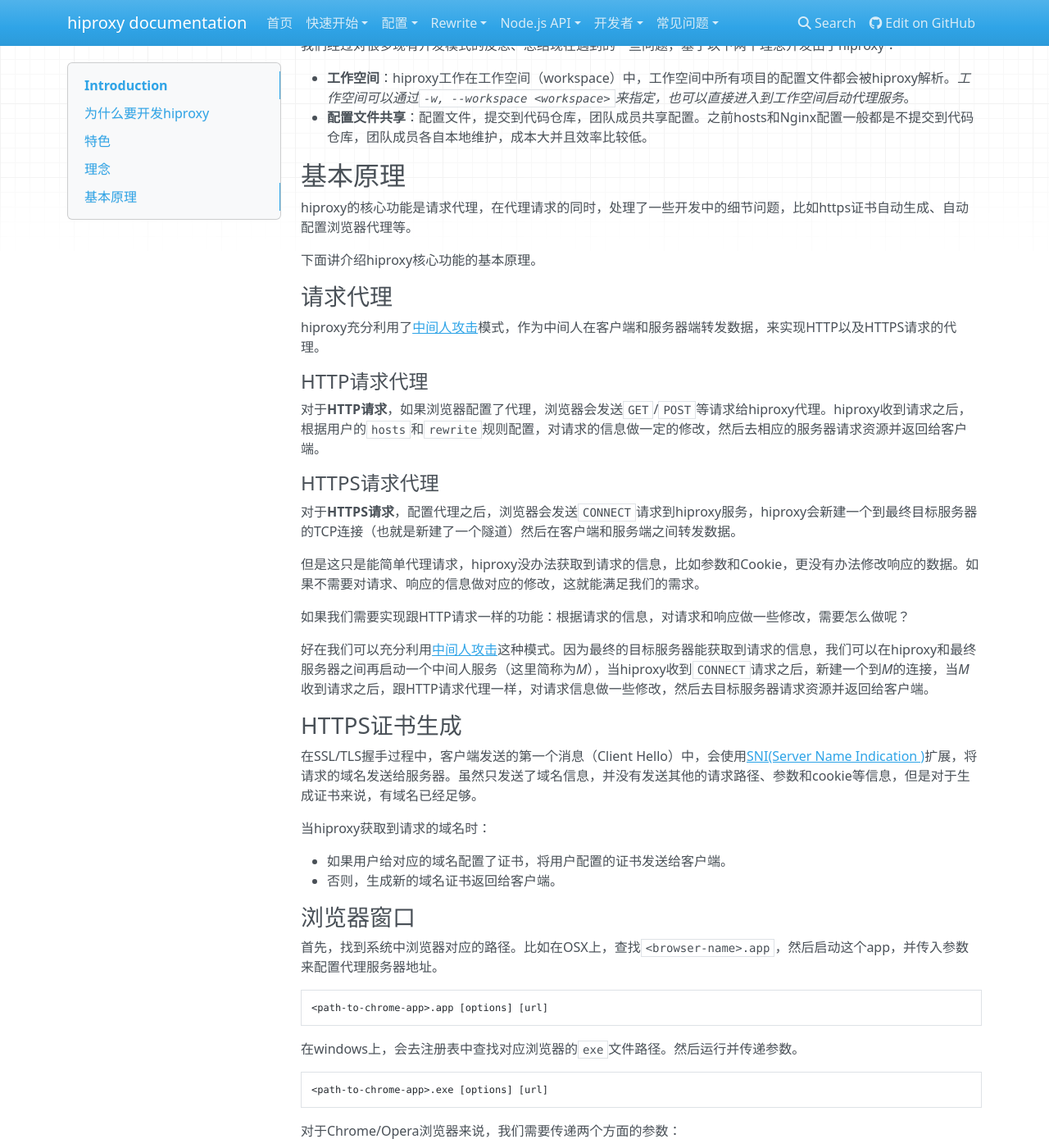
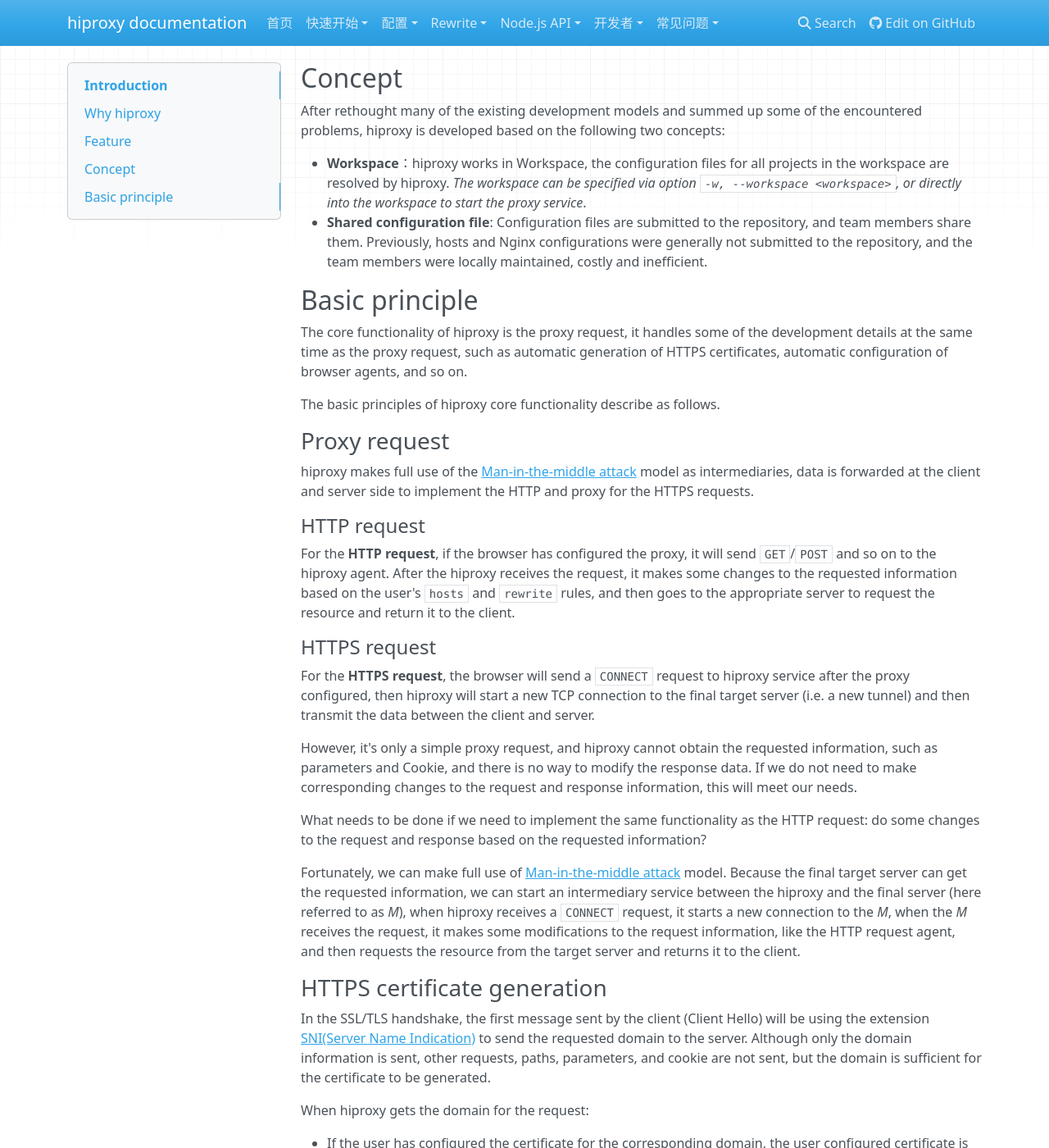
Before and after one commit to Jeoxs/hiproxy.org, an MkDocs documentation site: the page built from docs/en/get_started/introduction.md, in a window 1280 px wide and 1400 px high, scrolled down 1167 px. Shown: the whole window at 82% size. Built offline with MkDocs 1.6.1, drawn with Linux system fonts in a browser that asks for light colours; nearby versions of some CDN libraries; old or Windows-style settings are respelled for this version of MkDocs; some of the changed text lies outside the part shown.

Commit message:
translate `get started` chapter

````diff
--- a/docs/en/get_started/introduction.md
+++ b/docs/en/get_started/introduction.md
@@ -1,117 +1,114 @@
 # Introduction
 
-> 如果你愿意帮助hiproxy编写文档，请联系zdying@live.com, 谢谢！
->
 > If you are willing to help hiproxy to write documentation, please contact zdying@live.com, thank you!
 
-hiproxy是一个基于Node.js开发的轻量、可扩展的网络代理工具，主要目的是为了解决多个开发者在开发过程中遇到的hosts管理和请求代理的问题。使得在开发时，不再需要修改系统hosts和启动一个Nginx服务。
+hiproxy is a lightweight, extendable network proxy based on Node.js, the main purpose is to resolve the hosts management and proxy request problem that multiple developers encountered in development. And there is no need to modify system hosts and start Nginx service.
 
-hiproxy支持hosts配置文件，同时也扩展了hosts的语法，支持端口号。此外，hiproxy还支跟Nginx配置文件相似语法的配置文件。
+hiproxy supports hosts file, and the syntax is extended for hosts, it now supports port number. Besides, hiproxy supports configuration file using syntax similar to that for Nginx.
 
-## 为什么要开发hiproxy
+## Why hiproxy
 
-在前端开发中，如果我们通常会遇到下面的一些问题：
+In front-end development, if developers usually encounter some of the following problems:
 
-1. 调试线上页面问题，要在本地进行开发，需要能运行后端的项目（Node.js或者Java等项目），__前端工程师在本地搭建一套后端环境，可能代价比较大__。
-2. 如果有多个前端工程，__采用一个域名__，__部分工程__ 需要请求 __线上__ 资源，__部分__ 工程请求 __本地__。
-3. 为解决跨域等问题，本地开发时需要 __修改Response Header__。
-4. 本地开发https站点时，__证书不受信任__。
-5. 系统 __hosts修改__ 后，__不会立即生效__。
+1. While debugging online page issues, if both local development and back-end running ability for projects (Node.js/Java project) are required, __it may costs a lot for a front-end developer to build a back-end environment locally__.
+2. If multiple front-end projects exist, __with one domain__, __some projects__ need to request __online__ resources, __other__ projects request __local__ resources.
+3. In order to resolve the cross-domain problems, local development needs to __modify Response Header__.
+4. While developing https site locally, __certificate is not trusted__.
+5. With system __hosts__ changed，__it won't take effect immediately__.
 
-我们可以使用Nginx来解决上面的问题。Nginx很优秀，也是我们前端开发工程师的一个非常好的朋友。Nginx的配置文件风格，非常直观，编写配置效率很高。
+We can use Nginx to resolve the problems above. Nginx is excellent and also a very good friend of our front-end developer. The configuration file style of Nginx is very intuitive, and the configuration efficiency is high.
 
-但是，使用Nginx的时候，我们同时需要使用hosts，把相关请求发送到本地的Nginx服务。
+However, when using Nginx, we also need to use hosts to send the related requests to the local Nginx service.
 
-此外，大部分情况下，Nginx的配置文件并不会被提交到代码仓库，所以团队中其他开发者之间会互相拷贝配置文件，这样效率比较低，而且一个人修改了配置文件，其他人的配置不会随之更新。对于多个域名的配置，也都是放到一个统一的目录，然后在主配置里面include，这样也不太方便。
+In addition, in most cases, the Nginx configuration file will not be submitted to the repository, so other members of the team will copy each others' configuration file, therefore the efficiency is relatively low, and once a configuration file has been modified, other configuration files will not be updated in time. For the configuration of multiple domains, they are placed in a unified directory, and then being included in the main configuration, which is also inconvenient.
 
-__hosts__、__反向代理__、__https__ 和 __缓存__ 这些琐碎的事情，能不能统一解决？
+__hosts__, __revers proxy__, __https__ and __cache__ Will these trivial things be solved in a unified way?
 
-于是有了hiproxy。
+So there is hiproxy.
 
-## 特色
+## Feature
 
-* 支持Nginx风格的配置文件格式，配置简单直观
-* 支持hosts以及扩展（支持端口号）
-* 支持插件扩展rewrite指令、CLI命令和页面
-* 支持HTTPS证书自动生成
-* 支持代理自动配置（Proxy auto-config）
-* 支持后台启动，日志输出到文件
-* 支持配置文件自动查找
-* 支持打开浏览器窗口并自动配置代理
-* 提供Node.js API
+* Nginx-styled configuration file format supported, configuration is simple and intuitive
+* Hosts and extensions supported, as well as port number
+* Plugins extending `rewrite` commands, CLI commands and page supported
+* HTTPS certificate auto-generate
+* Proxy auto-config
+* Background start and log file output
+* Configuration file auto-find
+* Browser window auto-open and proxy auto-config
+* Node.js API provided
 * ...
 
-## 理念
+## Concept
 
-我们经过对很多现有开发模式的反思、总结现在遇到的一些问题，基于以下两个理念开发出了hiproxy：
+After rethought many of the existing development models and summed up some of the encountered problems, hiproxy is developed based on the following two concepts:
 
-* **工作空间**：hiproxy工作在工作空间（workspace）中，工作空间中所有项目的配置文件都会被hiproxy解析。*工作空间可以通过`-w, --workspace <workspace>`来指定，也可以直接进入到工作空间启动代理服务*。
-* **配置文件共享**：配置文件，提交到代码仓库，团队成员共享配置。之前hosts和Nginx配置一般都是不提交到代码仓库，团队成员各自本地维护，成本大并且效率比较低。
+* **Workspace**：hiproxy works in Workspace, the configuration files for all projects in the workspace are resolved by hiproxy. *The workspace can be specified via option `-w, --workspace <workspace>`, or directly into the workspace to start the proxy service*.
+* **Shared configuration file**: Configuration files are submitted to the repository, and team members share them. Previously, hosts and Nginx configurations were generally not submitted to the repository, and the team members were locally maintained, costly and inefficient.
 
-## 基本原理
+## Basic principle
 
-hiproxy的核心功能是请求代理，在代理请求的同时，处理了一些开发中的细节问题，比如https证书自动生成、自动配置浏览器代理等。
+The core functionality of hiproxy is the proxy request, it handles some of the development details at the same time as the proxy request, such as automatic generation of HTTPS certificates, automatic configuration of browser agents, and so on.
 
-下面讲介绍hiproxy核心功能的基本原理。
+The basic principles of hiproxy core functionality describe as follows.
 
-### 请求代理
+### Proxy request
 
-hiproxy充分利用了[中间人攻击](https://en.wikipedia.org/wiki/Man-in-the-middle_attack)模式，作为中间人在客户端和服务器端转发数据，来实现HTTP以及HTTPS请求的代理。
+hiproxy makes full use of the [Man-in-the-middle attack](https://en.wikipedia.org/wiki/Man-in-the-middle_attack) model as intermediaries, data is forwarded at the client and server side to implement the HTTP and proxy for the HTTPS requests.
 
-#### HTTP请求代理
+#### HTTP request
 
-对于**HTTP请求**，如果浏览器配置了代理，浏览器会发送`GET`/`POST`等请求给hiproxy代理。hiproxy收到请求之后，根据用户的`hosts`和`rewrite`规则配置，对请求的信息做一定的修改，然后去相应的服务器请求资源并返回给客户端。
+For the **HTTP request**, if the browser has configured the proxy, it will send `GET`/`POST` and so on to the hiproxy agent. After the hiproxy receives the request, it makes some changes to the requested information based on the user's `hosts` and `rewrite` rules, and then goes to the appropriate server to request the resource and return it to the client.
 
-#### HTTPS请求代理
+#### HTTPS request
 
-对于**HTTPS请求**，配置代理之后，浏览器会发送`CONNECT`请求到hiproxy服务，hiproxy会新建一个到最终目标服务器的TCP连接（也就是新建了一个隧道）然后在客户端和服务端之间转发数据。
+For the **HTTPS request**, the browser will send a `CONNECT` request to hiproxy service after the proxy configured, then hiproxy will start a new TCP connection to the final target server (i.e. a new tunnel) and then transmit the data between the client and server.
 
-但是这只是能简单代理请求，hiproxy没办法获取到请求的信息，比如参数和Cookie，更没有办法修改响应的数据。如果不需要对请求、响应的信息做对应的修改，这就能满足我们的需求。
+However, it's only a simple proxy request, and hiproxy cannot obtain the requested information, such as parameters and Cookie, and there is no way to modify the response data. If we do not need to make corresponding changes to the request and response information, this will meet our needs.
 
-如果我们需要实现跟HTTP请求一样的功能：根据请求的信息，对请求和响应做一些修改，需要怎么做呢？
+What needs to be done if we need to implement the same functionality as the HTTP request: do some changes to the request and response based on the requested information?
 
-好在我们可以充分利用[中间人攻击](https://en.wikipedia.org/wiki/Man-in-the-middle_attack)这种模式。因为最终的目标服务器能获取到请求的信息，我们可以在hiproxy和最终服务器之间再启动一个中间人服务（这里简称为*M*），当hiproxy收到`CONNECT`请求之后，新建一个到*M*的连接，当*M*收到请求之后，跟HTTP请求代理一样，对请求信息做一些修改，然后去目标服务器请求资源并返回给客户端。
+Fortunately, we can make full use of [Man-in-the-middle attack](https://en.wikipedia.org/wiki/Man-in-the-middle_attack) model. Because the final target server can get the requested information, we can start an intermediary service between the hiproxy and the final server (here referred to as *M*), when hiproxy receives a `CONNECT` request, it starts a new connection to the *M*, when the *M* receives the request, it makes some modifications to the request information, like the HTTP request agent, and then requests the resource from the target server and returns it to the client.
 
-### HTTPS证书生成
+### HTTPS certificate generation
 
-在SSL/TLS握手过程中，客户端发送的第一个消息（Client Hello）中，会使用[SNI(Server Name Indication
-)](https://en.wikipedia.org/wiki/Server_Name_Indication)扩展，将请求的域名发送给服务器。虽然只发送了域名信息，并没有发送其他的请求路径、参数和cookie等信息，但是对于生成证书来说，有域名已经足够。
+In the SSL/TLS handshake, the first message sent by the client (Client Hello) will be using the extension [SNI(Server Name Indication)](https://en.wikipedia.org/wiki/Server_Name_Indication) to send the requested domain to the server. Although only the domain information is sent, other requests, paths, parameters, and cookie are not sent, but the domain is sufficient for the certificate to be generated.
 
-当hiproxy获取到请求的域名时：
+When hiproxy gets the domain for the request:
 
-* 如果用户给对应的域名配置了证书，将用户配置的证书发送给客户端。
-* 否则，生成新的域名证书返回给客户端。
+* If the user has configured the certificate for the corresponding domain, the user configured certificate is sent to the client.
+* Otherwise, a new domain certificate is generated and returned to the client.
 
-### 浏览器窗口
+### Browser window
 
-首先，找到系统中浏览器对应的路径。比如在OSX上，查找`<browser-name>.app`，然后启动这个app，并传入参数来配置代理服务器地址。
+First, find the path corresponding to the browser in the system. For example, on OSX, look for `<browser-name>.app`, then start the app and pass arguments to configure the proxy server address.
 
 ```bash
 <path-to-chrome-app>.app [options] [url]
 ```
-
-在windows上，会去注册表中查找对应浏览器的`exe`文件路径。然后运行并传递参数。
+On Windows, you go to the registry to find the `exe` file path for the browser. Then run and pass arguments.
 
 ```bash
 <path-to-chrome-app>.exe [options] [url]
 ```
 
-对于Chrome/Opera浏览器来说，我们需要传递两个方面的参数：
+For Chrome/Opera, we need to pass two arguments:
 
-* **代理服务的地址**：`--proxy-pac-url`（PAC代理文件路径）和`--proxy-server`（普通代理地址）二选一，这两种代理hiproxy都支持。
+* **Address of proxy service**: `--proxy-pac-url` (PAC proxy file path) or `--proxy-server` (general agent address), hiproxy supports all.
 
-* **用户数据存放的目录**：`--user-data-dir`当传递这个参数，并且这个目录不是浏览器默认存放用户数据的目录，则会新建一个新的浏览器实例，这个示例独立于其他的浏览器窗口，互不影响（这个实例配置了代理，其他浏览器实例的请求不会通过这里配置的代理）。
+* **The directory where user data is stored**: `--user-data-dir`
 
+When passing this argument, and the directory is not the default directory the browser uses to store user data, it will create a new browser instance which is independent of any other browser window and has no effect on each other(the instance has been configured with proxy, the request of other browser instance will not pass through the proxy configuration here).
 
-### 配置文件
+### Configuration file
 
-hiproxy可以使用hosts来做简单的请求代理，对于复杂的配置使用跟Nginx语法类似的rewrite规则配置。
+hiproxy can use hosts as a simple proxy request and configure rewrite rules similar to the Nginx syntax for complex configurations.
 
 #### hosts
 
-跟系统`hosts`语法一致，此外也支持端口号。hosts只能配置域名对应的ip和端口号，不支持详细的路由配置以及对请求响应做修改。更多详细信息请查看[hosts](../configuration/hosts.md)。
+Consistent with the system `hosts` syntax, in addition, port numbers are supported. Hosts can only configure the IP and port numbers corresponding to the domain, detailed routing configuration and request response modification are not supported. For more details, check [hosts](../configuration/hosts.md)。
 
-#### hosts配置示例
+#### hosts configuration sample
 
 ```bash
 # comment
@@ -123,17 +120,17 @@
 
 #### rewrite
 
-rewrite规则配置文件，可以使用更复杂的配置、满足复杂的使用场景。可以对路由进行详细的配置以及对请求响应做修改。rewrite规则配置的语法，跟Nginx语法非常类似。更多详细信息请查看[rewrite](../configuration/rewrite.md)。
+The rewrite rule configuration file allows you to use more complex configurations to satisfy complex usage scenarios. You can configure the route in detail and make modifications to the request response. The syntax for the rewrite rule configuration is very similar to that of the Nginx syntax. For more details, check [rewrite](../configuration/rewrite.md)。
 
-#### rewrite配置示例
+#### rewrite configuration sample
 
 ```bash
-# 全局变量
+# Global variable
 set $port 8899;
 set $ip   127.0.0.1;
 set $online 210.0.0.0;
 
-# 域名配置
+# Domain configuration
 domain example.com {
   location / {
     proxy_pass http://$online/;
@@ -147,10 +144,10 @@
 }
 ```
 
-### 插件机制
+### Plugin mechanism
 
-hiproxy启动的时候，会自动从npm全局模块所在目录（`npm root -g`）查找以`hiproxy-plugin-`开头的模块，找到这些模块之后自动解析插件内容。
+When hiproxy starts, it automatically finds the module at the beginning of the `hiproxy-plugin-` from the directory in the NPM global module (`npm, root, -g`) and automatically resolve the plugin content after finding the modules.
 
-因此，我们只需要独立全局安装需要的插件，不用去升级hiproxy，hiproxy插件的开发也是独立的，插件项目本身不依赖hiproxy。
+Therefore, we only need global install plugins independently, no need to upgrade hiproxy, and the hiproxy plugin development is also independent, the plugin project itself is not dependent on hiproxy.
 
-详细的插件相关文档请查看[hiproxy插件机制](../developer/plugin.md)；
+For detailed plugin documents, check [hiproxy Plugin](../developer/plugin.md)；
````
Also changed, not shown: docs/en/get_started/applied_to_existing_projects.md (+45 -47 lines), docs/en/get_started/cli_options.md (+1 -3 lines), docs/en/get_started/installation.md (+13 -15 lines), docs/en/get_started/run_example.md (+28 -30 lines).
